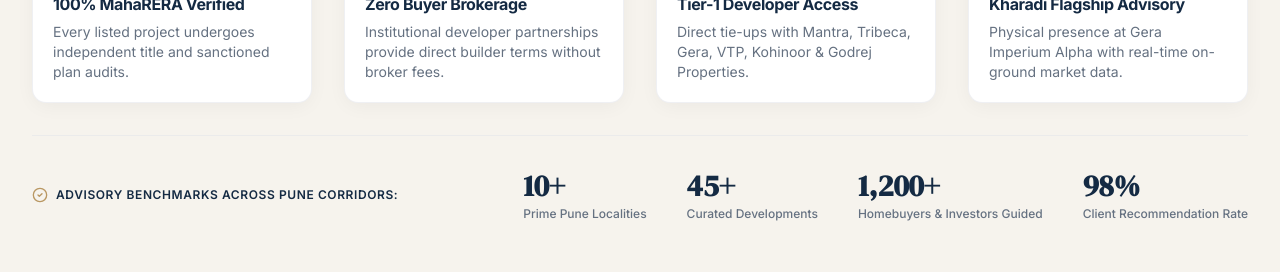
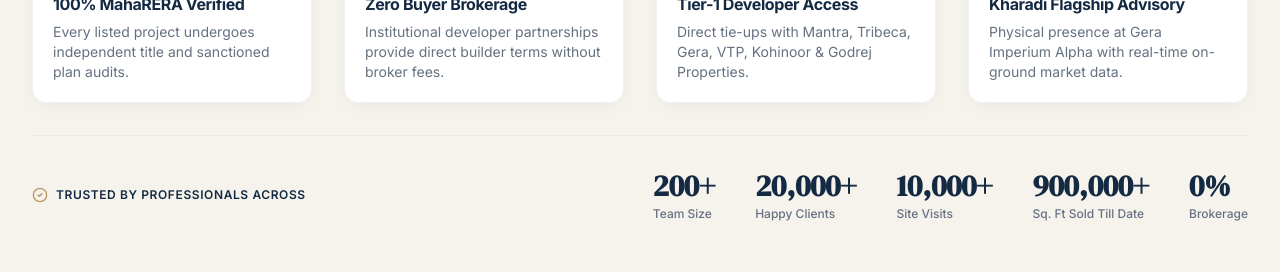
Before and after one commit to uranicPluto/pune-property-investor, a Next.js app: page / in a window 1280 px wide. Shown: the part 960-1232 px from the top of the page. Built offline with nearby package versions, Linux system fonts and the light colour scheme; no server answers.

Commit message:
feat: update trust banner metrics with verified stats (Team Size 200+, Happy Clients 20k+, Site Visits 10k+, Sq Ft 900k+, Brokerage 0%)

```diff
--- a/src/app/about-us/page.tsx
+++ b/src/app/about-us/page.tsx
@@ -102,10 +102,10 @@ export default function AboutUsPage() {
 
         {/* Real Numbers Banner */}
         <div className="bg-navy-dark text-white rounded-card p-8 sm:p-12 border border-white/10 shadow-floating">
-          <div className="grid grid-cols-2 lg:grid-cols-4 gap-8 text-center sm:text-left">
+          <div className="grid grid-cols-2 sm:grid-cols-3 lg:grid-cols-5 gap-6 sm:gap-8 text-center sm:text-left">
             {COMPANY_INFO.stats.map((stat) => (
               <div key={stat.label} className="space-y-1">
-                <div className="font-serif font-bold text-3xl sm:text-5xl text-gold">
+                <div className="font-serif font-bold text-3xl sm:text-4xl lg:text-5xl text-gold">
                   {stat.value}
                 </div>
                 <div className="text-xs sm:text-sm text-white/70 font-medium">
--- a/src/components/home/TrustSection.tsx
+++ b/src/components/home/TrustSection.tsx
@@ -52,13 +52,13 @@ export function TrustSection() {
         </div>
 
         {/* Real Metrics Banner */}
-        <div className="mt-8 pt-8 border-t border-border/60 flex flex-wrap items-center justify-between gap-6 text-center sm:text-left">
-          <div className="flex items-center gap-2 text-xs font-semibold uppercase tracking-wider text-navy">
+        <div className="mt-8 pt-8 border-t border-border/60 flex flex-col xl:flex-row xl:items-center justify-between gap-6 text-center sm:text-left">
+          <div className="flex items-center justify-center sm:justify-start gap-2 text-xs font-semibold uppercase tracking-wider text-navy">
             <CheckCircle2 className="w-4 h-4 text-gold shrink-0" />
-            <span>Advisory Benchmarks Across Pune Corridors:</span>
+            <span>Trusted by Professionals Across</span>
           </div>
 
-          <div className="flex flex-wrap items-center justify-center sm:justify-end gap-6 sm:gap-10">
+          <div className="grid grid-cols-2 sm:grid-cols-3 xl:flex xl:flex-wrap items-center justify-center sm:justify-start xl:justify-end gap-6 sm:gap-8 lg:gap-10">
             {COMPANY_INFO.stats.map((stat) => (
               <div key={stat.label}>
                 <div className="font-serif font-bold text-2xl sm:text-3xl text-navy">
--- a/src/data/company.ts
+++ b/src/data/company.ts
@@ -50,9 +50,10 @@ export const COMPANY_INFO = {
     "Panchshil Realty",
   ],
   stats: [
-    { label: "Prime Pune Localities", value: "10+" },
-    { label: "Curated Developments", value: "45+" },
-    { label: "Homebuyers & Investors Guided", value: "1,200+" },
-    { label: "Client Recommendation Rate", value: "98%" },
+    { label: "Team Size", value: "200+" },
+    { label: "Happy Clients", value: "20,000+" },
+    { label: "Site Visits", value: "10,000+" },
+    { label: "Sq. Ft Sold Till Date", value: "900,000+" },
+    { label: "Brokerage", value: "0%" },
   ],
 };
```
